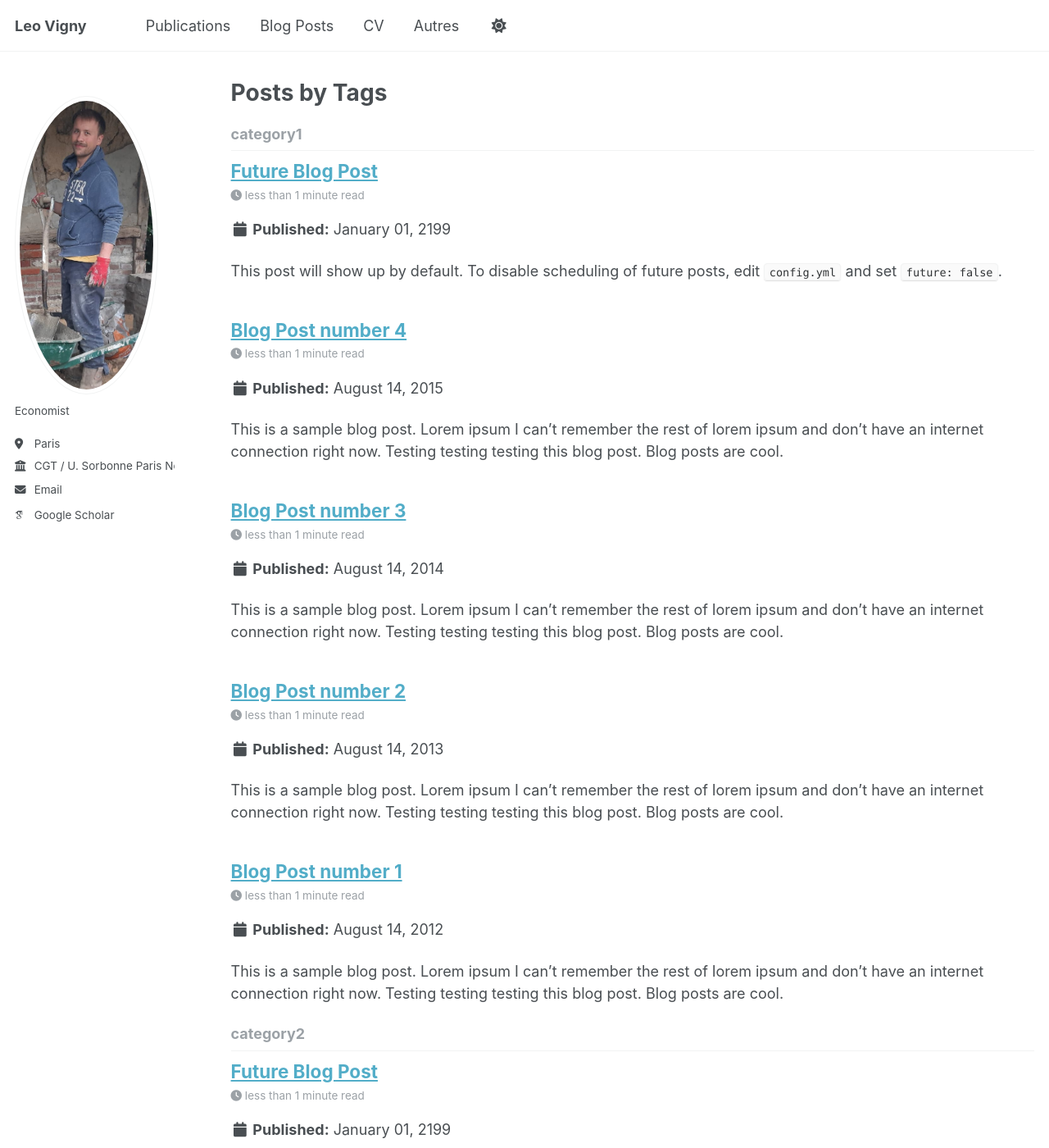
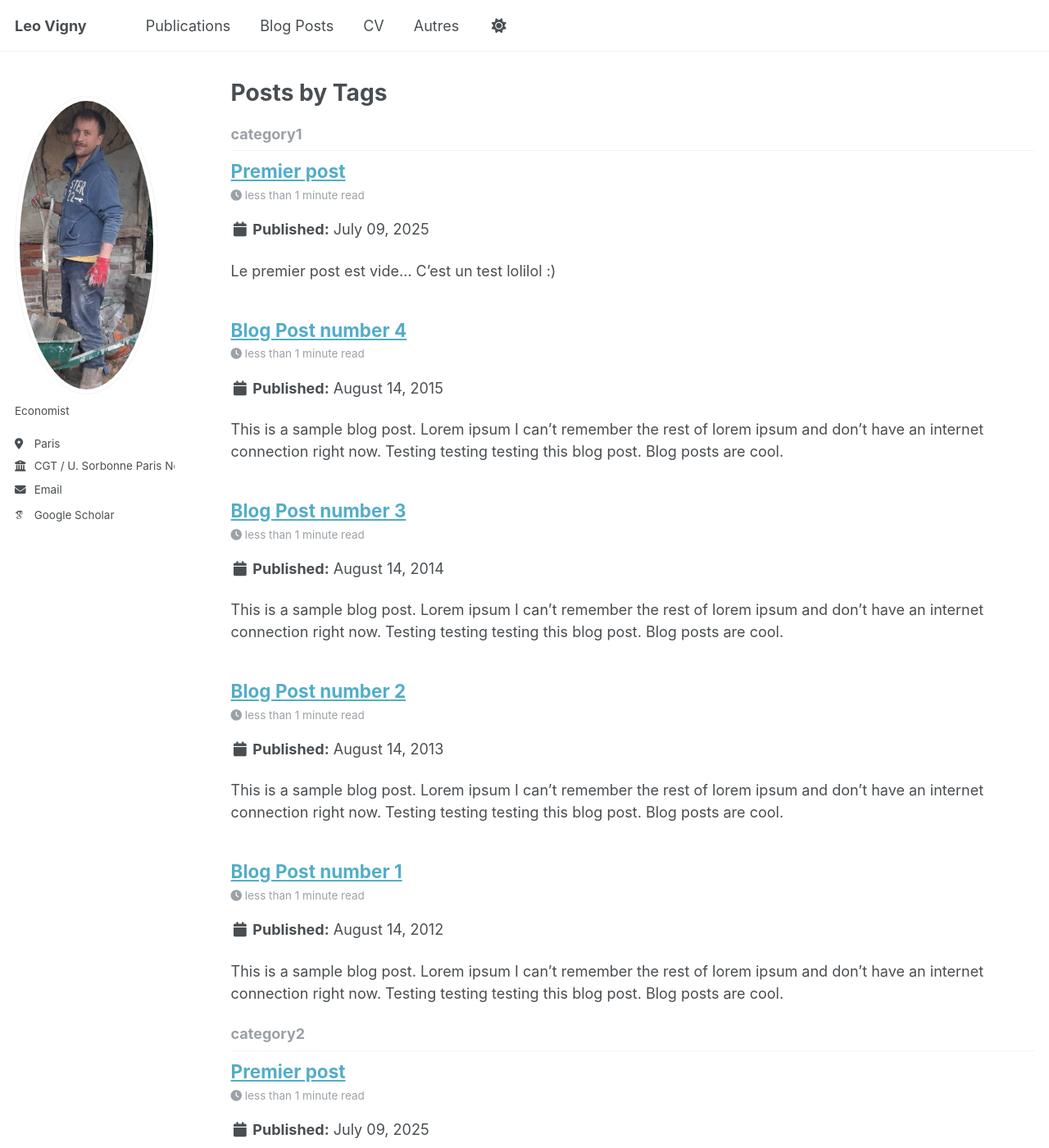
Before and after one commit to leo-vigny/leo-vigny.github.io, a Jekyll site: the page built from _pages/tag-archive.html, in a window 1280 px wide and 1400 px high. Shown: the whole window at 82% size. Built offline with Jekyll 4.4.1, drawn with Linux system fonts in a browser that asks for light colours; some web fonts are replaced; a script that is not in the unit is left out; some of the changed text lies outside the part shown.

Commit message:
new-Test

```diff
--- a/_pages/blog.md
+++ /dev/null
@@ -1,10 +0,0 @@
----
-layout: archive
-title: "Blog posts"
-permalink: /year-archive/
-author_profile: true
----
-
-### Juillet 2025
-
-Coucou c'est Léo ! Voici mon [premier billet de blog](/year-archive/2025_n1).
--- a/_posts/2199-01-01-future-post.md
+++ b/_posts/2199-01-01-future-post.md
@@ -1,6 +1,6 @@
 ---
-title: 'Future Blog Post'
-date: 2199-01-01
+title: 'Premier post'
+date: 2025-07-09
 permalink: /posts/2012/08/blog-post-4/
 tags:
   - cool posts
@@ -8,4 +8,4 @@ tags:
   - category2
 ---
 
-This post will show up by default. To disable scheduling of future posts, edit `config.yml` and set `future: false`.
+Le premier post est vide... C'est un test lolilol :)
```
Also changed, not shown: _pages/blogpost1.md (deleted, +0 -8 lines), _pages/year-archive.html (added, +19 -0 lines).
